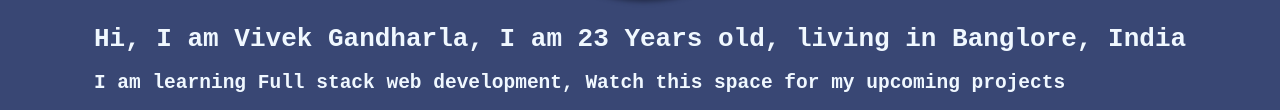
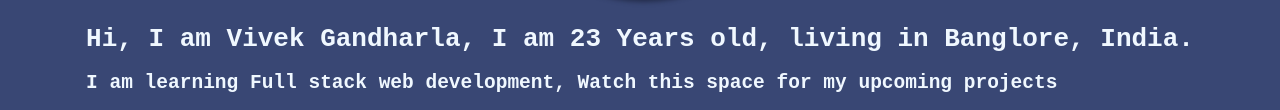
Before and after one commit to vivekgandharla/Dev-Portfolio, a plain HTML site: page index.html in a window 1280 px wide. Shown: the part 458-568 px from the top of the page. Drawn offline with Linux system fonts and the light colour scheme.

Commit message:
second commit

```diff
--- a/index.html
+++ b/index.html
@@ -12,8 +12,8 @@
 
             <img class="profile-pic" src="https://pbs.twimg.com/profile_images/1592817688094838785/klI-aiQd_400x400.jpg">
             <div class="site-header-content">
-
-                <h1>Hi, I am Vivek Gandharla, I am 23 Years old, living in Banglore, India</h1>
+                <!-- code -->
+                <h1>Hi, I am Vivek Gandharla, I am 23 Years old, living in Banglore, India.</h1>
                 <h2>I am learning Full stack web development, Watch this space for my upcoming projects</h2>
                 <h3>If you want to learn with me ping me @ <a class="course-link" href="https://www.instagram.com/vivekgandharla/">Instagram</a></h3>
                 <h4>you can also fork my repos at <a class="course-link-1" href="https://github.com/vivekgandharla">GitHub</a> </h4>
```
